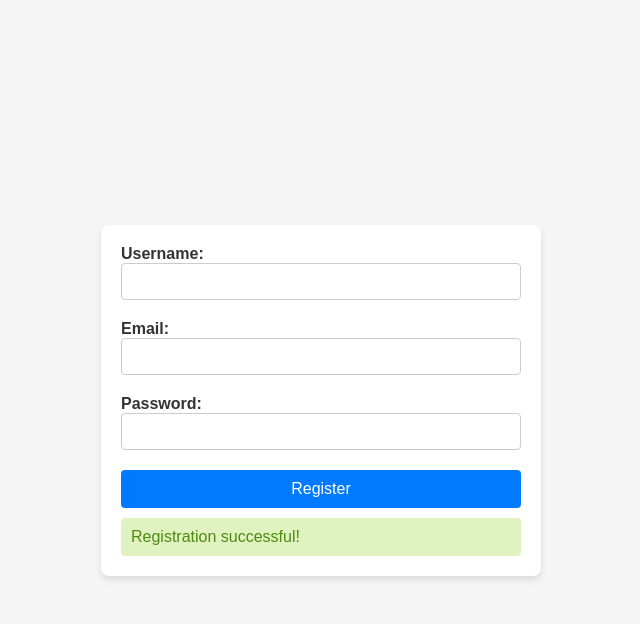
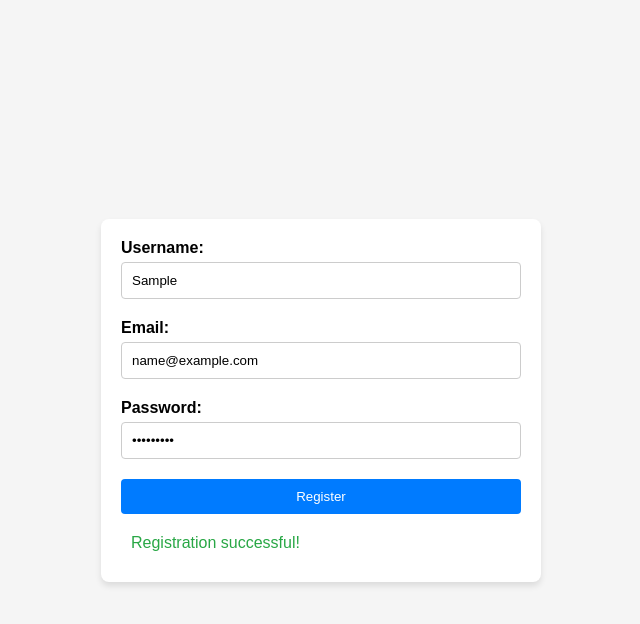
Before and after one commit to emnu12/Form-Creation-Validation, a plain HTML site: page index.html in a window 1280 px wide. Both pictures are taken after typing "Sample", "name@example.com", "Sample123" into the empty fields and a click on the button "Register". Shown: the whole page, without its empty margins (319-959 px from the left). Drawn offline with Linux system fonts and the light colour scheme.

Commit message:
Initial commit - form creation and validation

```diff
--- a/index.html
+++ b/index.html
@@ -2,20 +2,20 @@
 <html lang="en">
 <head>
   <meta charset="UTF-8">
-    <meta name="viewport" content="width=device-width, initial-scale=1.0">
   <title>User Registration Form</title>
   <link rel="stylesheet" href="style.css">
 </head>
 <body>
+
   <form id="registration-form">
     <label for="username">Username:</label>
-        <input type="text" id="username" required>
+    <input type="text" id="username" />
 
     <label for="email">Email:</label>
-        <input type="email" id="email" required>
+    <input type="email" id="email" />
 
     <label for="password">Password:</label>
-        <input type="password" id="password" required>
+    <input type="password" id="password" />
 
     <button type="submit">Register</button>
 
--- a/script.js
+++ b/script.js
@@ -1,48 +1,45 @@
-document.addEventListener("DOMContentLoaded", () => {
+document.addEventListener("DOMContentLoaded", function () {
+
   const form = document.getElementById("registration-form");
   const feedbackDiv = document.getElementById("form-feedback");
 
-    form.addEventListener("submit", (e) => {
-        e.preventDefault(); // prevent form submission
+  form.addEventListener("submit", function (event) {
+    event.preventDefault();
 
-        // Get trimmed values
     const username = document.getElementById("username").value.trim();
     const email = document.getElementById("email").value.trim();
     const password = document.getElementById("password").value.trim();
 
-        // Validation flags
-        let errors = [];
+    let isValid = true;
+    let messages = [];
 
     // Username validation
     if (username.length < 3) {
-            errors.push("Username must be at least 3 characters long.");
+      isValid = false;
+      messages.push("Username must be at least 3 characters long.");
     }
 
-        // Email validation (simple regex)
-        const emailPattern = /^[^ ]+@[^ ]+\.[a-z]{2,3}$/;
-        if (!emailPattern.test(email)) {
-            errors.push("Please enter a valid email address.");
+    // Email validation
+    if (!email.includes("@") || !email.includes(".")) {
+      isValid = false;
+      messages.push("Please enter a valid email address.");
     }
 
     // Password validation
     if (password.length < 6) {
-            errors.push("Password must be at least 6 characters long.");
+      isValid = false;
+      messages.push("Password must be at least 6 characters long.");
     }
 
-        // Show feedback
-        if (errors.length > 0) {
     feedbackDiv.style.display = "block";
-            feedbackDiv.style.color = "#d8000c";
-            feedbackDiv.style.backgroundColor = "#ffbaba";
-            feedbackDiv.innerHTML = errors.join("<br>");
+
+    if (isValid) {
+      feedbackDiv.textContent = "Registration successful!";
+      feedbackDiv.style.color = "#28a745";
     } else {
-            feedbackDiv.style.display = "block";
-            feedbackDiv.style.color = "#4F8A10";
-            feedbackDiv.style.backgroundColor = "#DFF2BF";
-            feedbackDiv.innerHTML = "Registration successful!";
-
-            // Optionally, reset the form
-            form.reset();
+      feedbackDiv.innerHTML = messages.join("<br>");
+      feedbackDiv.style.color = "#dc3545";
     }
   });
+
 });
--- a/style.css
+++ b/style.css
@@ -12,22 +12,22 @@ form {
   background: #ffffff;
   padding: 20px;
   border-radius: 8px;
-    box-shadow: 0 4px 6px rgba(0,0,0,0.1);
   width: 100%;
   max-width: 400px;
+  box-shadow: 0 4px 6px rgba(0, 0, 0, 0.1);
 }
 
 label {
+  font-weight: bold;
   margin-bottom: 5px;
-    font-weight: bold;
-    color: #333;
+  display: block;
 }
 
 input {
   padding: 10px;
   margin-bottom: 20px;
+  border-radius: 4px;
   border: 1px solid #ccc;
-    border-radius: 4px;
   width: 100%;
   box-sizing: border-box;
 }
@@ -35,14 +35,11 @@ input {
 button {
   background-color: #007bff;
   color: white;
-    padding: 10px 15px;
+  padding: 10px;
   border: none;
   border-radius: 4px;
-    font-size: 16px;
   cursor: pointer;
   width: 100%;
-    box-sizing: border-box;
-    transition: background-color 0.3s ease;
 }
 
 button:hover {
@@ -52,8 +49,6 @@ button:hover {
 #form-feedback {
   margin-top: 10px;
   padding: 10px;
-    color: #d8000c;
-    background-color: #ffbaba;
   border-radius: 4px;
   display: none;
 }
```
Lines whose indentation alone changed are shown as unchanged.
